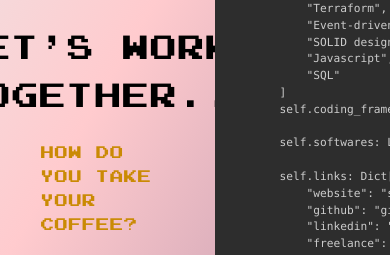
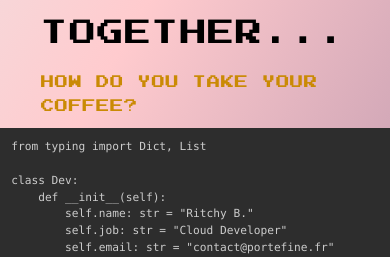
Before and after one commit to 0x726974636879/personal-website-resume, a React (Create React App) app: page / in a window 390 px wide. Shown: the part 589-846 px from the top of the page. Built offline with nearby package versions, Linux system fonts and the light colour scheme.

Commit message:
add responsive mode

```diff
--- a/src/App.tsx
+++ b/src/App.tsx
@@ -6,7 +6,7 @@ import RightPanel from './components/panels/RightPanel';
 
 const App: React.FC = () => {
   return (
-      <div className="flex h-[100vh]">
+      <div className="flex sm:max-xl:flex-col xl:h-[100vh]">
         <LeftPanel />
         <RightPanel />
     </div>
--- a/src/components/panels/RightPanel.tsx
+++ b/src/components/panels/RightPanel.tsx
@@ -63,7 +63,7 @@ class Dev:
 `;
 
   return (
-    <section className="flex-2 w-[45%] text-[0.7rem]">
+    <section className="flex-2 xl:w-[45%] text-[0.7rem]">
         <pre className="flex items-center h-full" style={{"margin": "0"}}>
 			    <code className="language-python">{pythonCode}</code>
         </pre>
--- a/tailwind.config.js
+++ b/tailwind.config.js
@@ -1,9 +1,16 @@
 module.exports = {
-  purge: ['./src/**/*.{js,jsx,ts,tsx}', './public/index.html'],
-  darkMode: false, // or 'media' or 'class'
+  purge: ["./src/**/*.{js,jsx,ts,tsx}", "./public/index.html"],
+  darkMode: false,
   theme: {
     fontSize: {
-      sm: 'small',
+      sm: "small",
+    },
+    screens: {
+      "sm": "300px",
+      "md": "768px",
+      "lg": "1024px",
+      "xl": "1280px",
+      "2xl": "1536px",
     }
   },
   variants: {
```
Also changed, not shown: src/tailwind.css.
